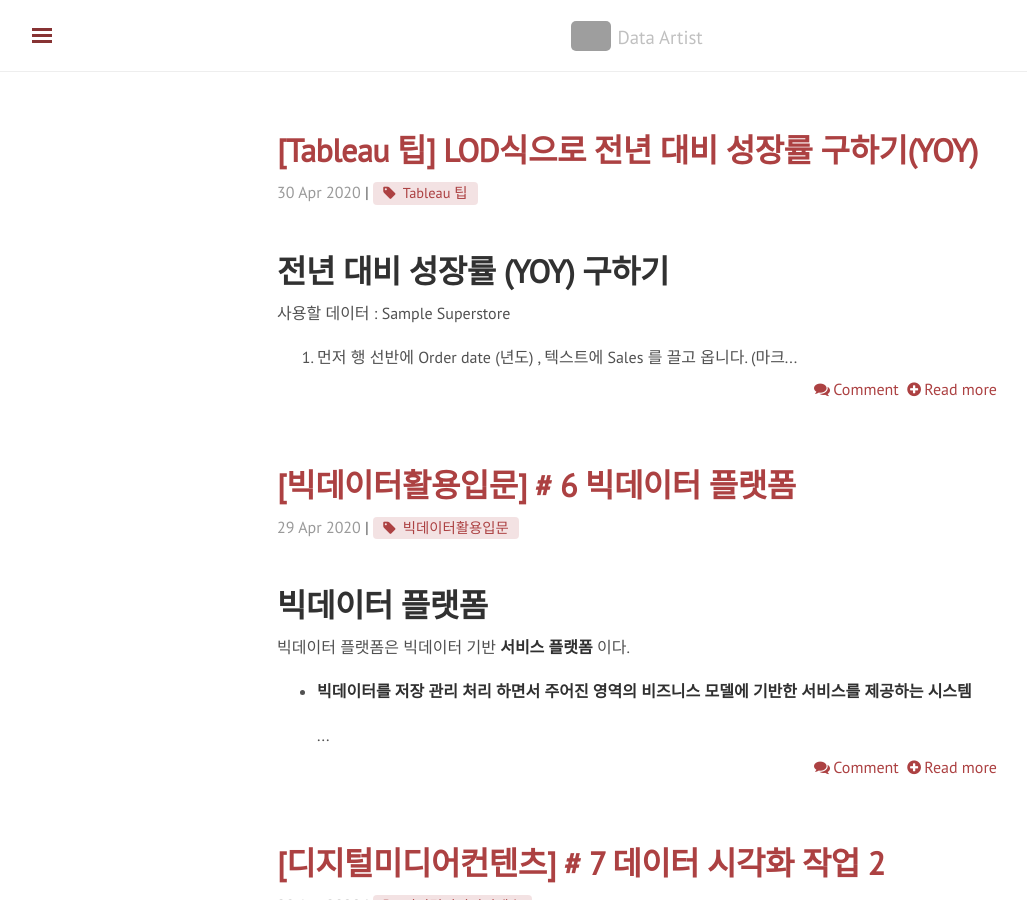
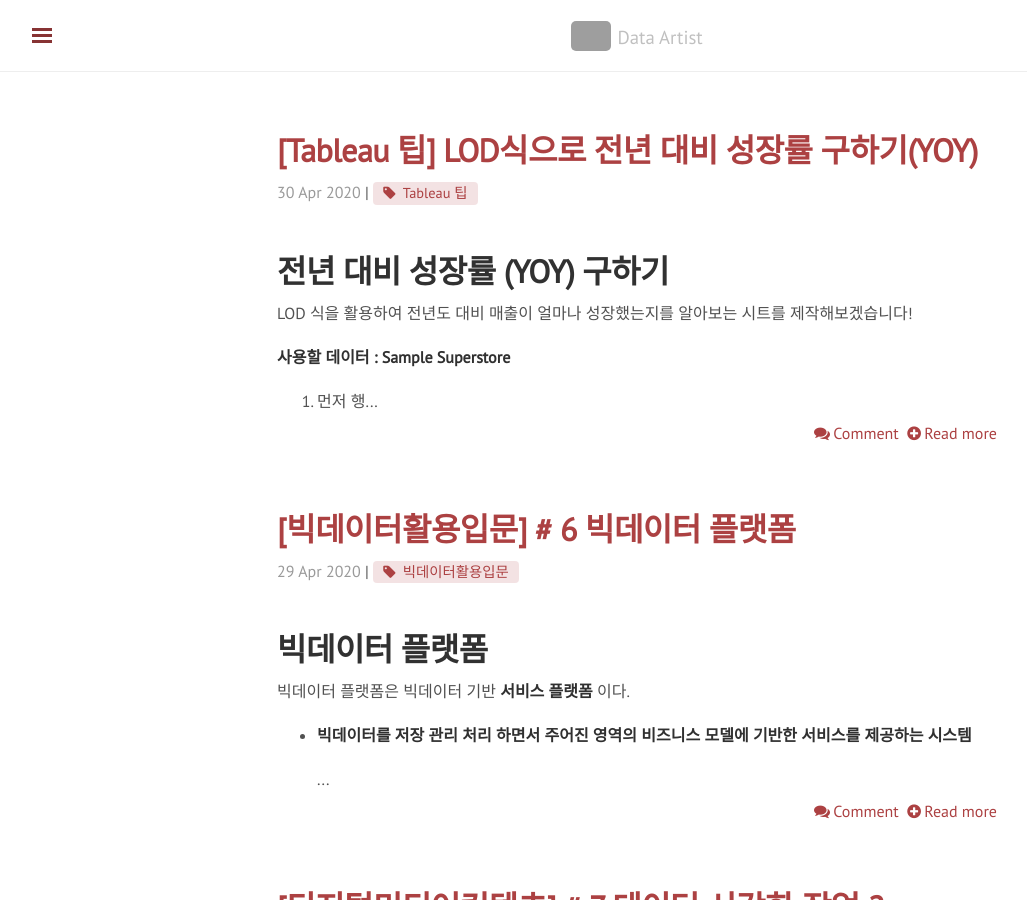
Before and after one commit to shanny924/shanny924.github.io, a Jekyll site: the page built from blog/index.html, in a window 1280 px wide and 900 px high. Shown: the whole window, without its empty margins (3-1030 px from the left). Built offline with Jekyll 4.4.1, drawn with Linux system fonts in a browser that asks for light colours; nearby versions of some CDN libraries; the list of posts is cut into pages by our own code; comment, search, counter and statistics services are not loaded; some of the changed lines change nothing that is shown; grey boxes are pictures that could not be loaded.

Commit message:
Update 2020-04-30-tableau#4.md

````diff
--- a/_posts/2020-04-30-tableau#4.md
+++ b/_posts/2020-04-30-tableau#4.md
@@ -7,8 +7,29 @@
 
 # 전년 대비 성장률 (YOY) 구하기
 
-사용할 데이터 : Sample Superstore
+LOD 식을 활용하여 전년도 대비 매출이 얼마나 성장했는지를 알아보는 시트를 제작해보겠습니다!
+
+**사용할 데이터 : Sample Superstore**
 
 1. 먼저 행 선반에 Order date (년도) , 텍스트에 Sales 를 끌고 옵니다. (마크 유형 텍스트 )
 
 ![1](https://i.imgur.com/AW9ovcX.png)
+
+2. LOD 식을 활용하여 최근 연도 필드를 만듭니다.
+
+![2](https://i.imgur.com/it596xL.png)
+
+LOD 식은 원래 이렇게 생겼습니다.
+```
+{ 키워드 [차원] : 집계 }
+```
+여기서 키워드는 fixed, include, exclude 등의 **세부 수준 식**을 말하며,
+차원은 [고객 id] 와 같이 매출 같은 측정값이 아닌 **뷰 표시의 기준점**을 말합니다.
+집계는 Max([날짜]) 나 SUM([매출]) 과 같이 **특정 함수에 의해 계산된 식**을 말합니다.
+
+위의 사진에서는 LOD 식의 시작에 키워드와 차원을 넣지 않고, 중괄호만 표시했습니다.
+
+이렇게 하면 태블로는 특정 차원의 수준에 구애받지 않고 항상 모든 데이터 셋을 스캔한 뒤 항상 가장 최근의 연도만 불러오게 됩니다.
+
+
+3. 아까 만든 최근 연도 필드를 차원 탭에 드래그 합니다.
````
